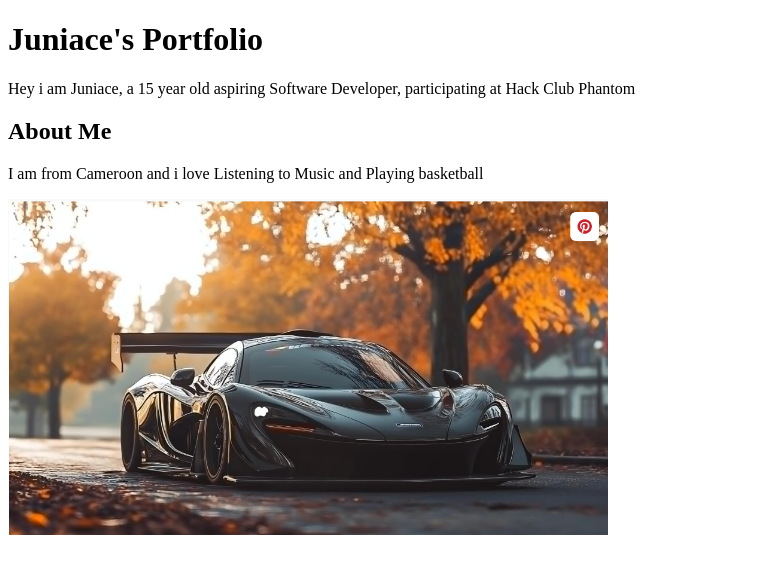
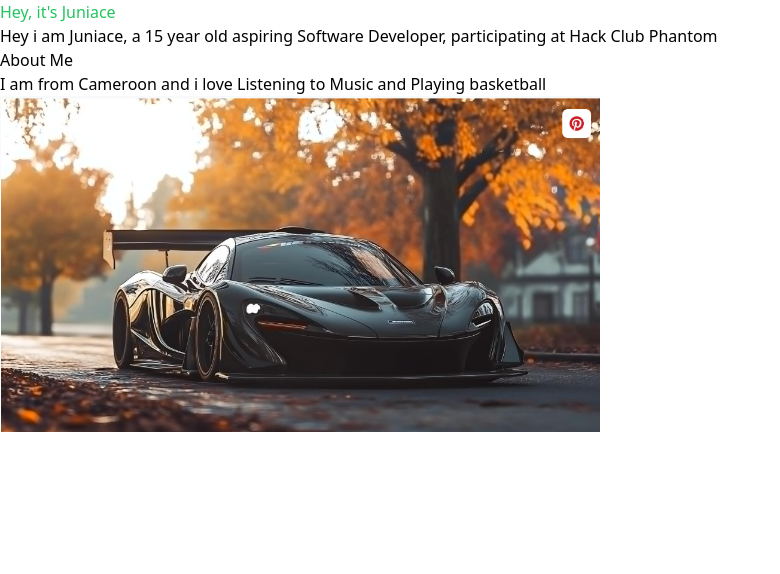
Before and after one commit to juniacework-create/my-portfolio, a plain HTML site: page index.html in a window 1280 px wide. Shown: the whole page, without its empty margins (0-780 px from the left). Drawn offline with nearby package versions, Linux system fonts and the light colour scheme.

Commit message:
added tailwind

```diff
--- a/index.html
+++ b/index.html
@@ -2,9 +2,10 @@
 <html>
     <head>
         <title> Juniace's  Portfolio</title>
+        <script src="https://cdn.tailwindcss.com"></script>
     </head>
     <body>
-        <h1>Juniace's Portfolio</h1>
+        <h1 class="text-green-500"> Hey, it's Juniace</h1>
         <p> Hey i am Juniace,  a 15 year old aspiring Software Developer, participating at Hack Club Phantom</p>
 
         <h2>About Me </h2>
```
